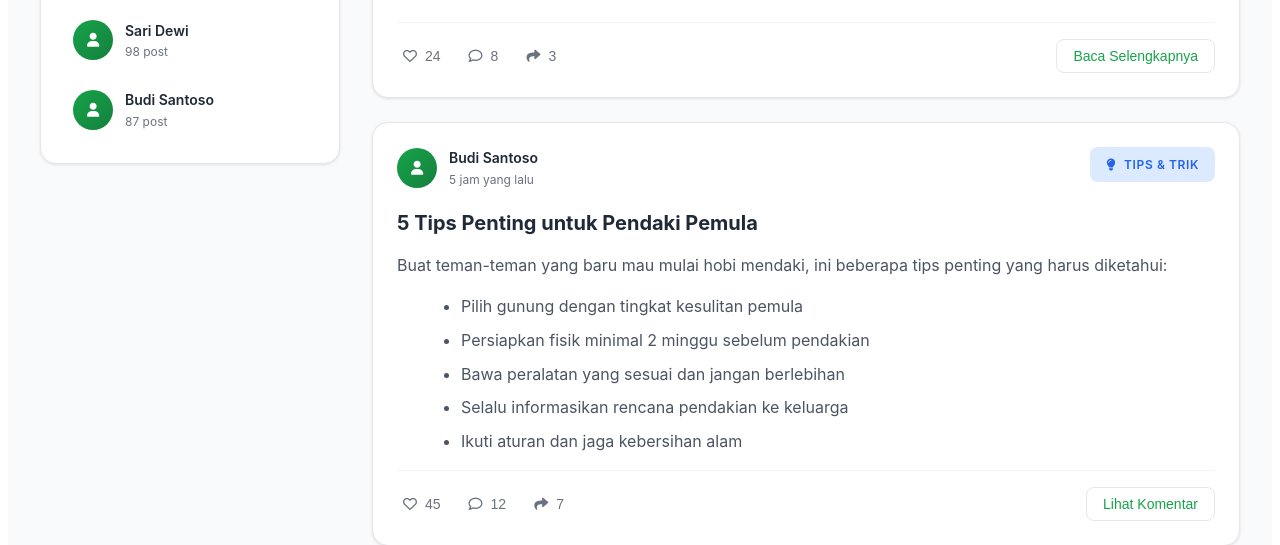
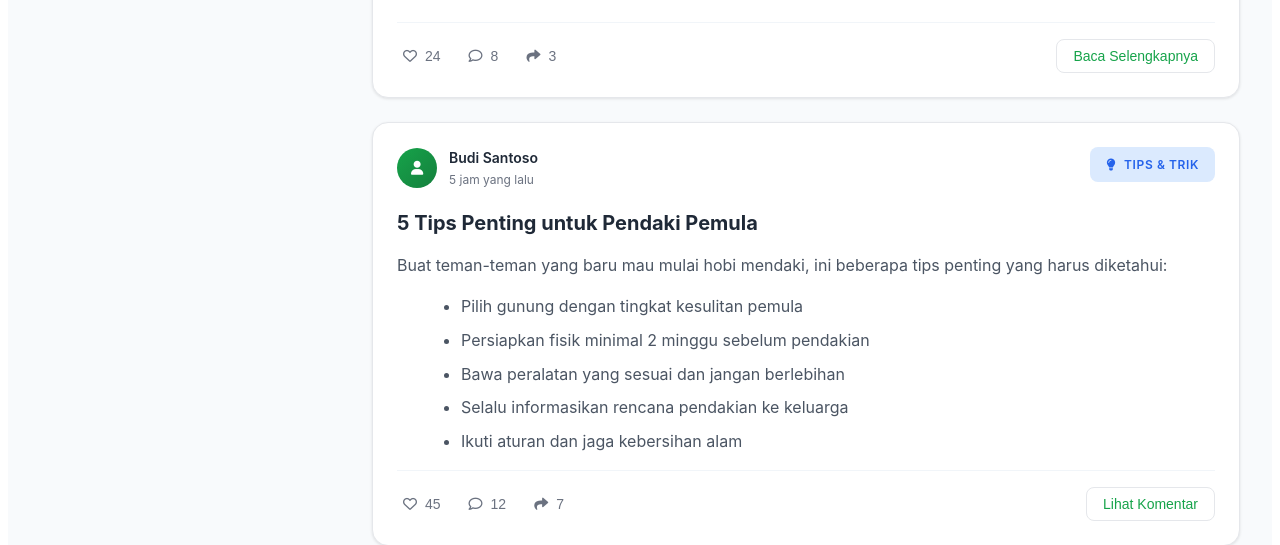
Before and after one commit to Daviarand/KoncoNdaki, a PHP site: page /diskusi.php in a window 1280 px wide. Shown: the part 1027-1572 px from the top of the page. Run offline with PHP 8.4, Linux system fonts and the light colour scheme; the visitor is signed in with stand-in values (Sample User, id 1).

Commit message:
hapus card dummy page diskusi

```diff
--- a/diskusi.php
+++ b/diskusi.php
@@ -159,6 +159,7 @@ session_start();
             <div class="forum-layout">
                 <!-- Sidebar -->
                 <div class="forum-sidebar">
+                    <!-- HAPUS sidebar-card anggota aktif -->
                     <div class="sidebar-card">
                         <h3><i class="fas fa-fire"></i> Topik Populer</h3>
                         <div class="popular-topics">
@@ -188,7 +189,8 @@ session_start();
                             </div>
                         </div>
                     </div>
-
+                    <!-- HAPUS mulai dari sini -->
+                    <!--
                     <div class="sidebar-card">
                         <h3><i class="fas fa-users"></i> Anggota Aktif</h3>
                         <div class="active-members">
@@ -221,6 +223,7 @@ session_start();
                             </div>
                         </div>
                     </div>
+                    -->
                 </div>
 
                 <!-- Main Content -->
--- a/styles/diskusi.css
+++ b/styles/diskusi.css
@@ -65,28 +65,6 @@
     gap: 1.5rem;
 }
 
-.sidebar-card {
-    background-color: white;
-    border-radius: 1rem;
-    padding: 1.5rem;
-    box-shadow: 0 1px 3px rgba(0, 0, 0, 0.1);
-    border: 1px solid #e5e7eb;
-}
-
-.sidebar-card h3 {
-    font-size: 1.125rem;
-    font-weight: 700;
-    color: #1f2937;
-    margin-bottom: 1rem;
-    display: flex;
-    align-items: center;
-    gap: 0.5rem;
-}
-
-.sidebar-card h3 i {
-    color: #16a34a;
-}
-
 /* Popular Topics */
 .popular-topics {
     display: flex;
@@ -126,55 +104,6 @@
 .topic-tag.active i,
 .topic-tag:hover i {
     color: #16a34a;
-}
-
-/* Active Members */
-.active-members {
-    display: flex;
-    flex-direction: column;
-    gap: 0.75rem;
-}
-
-.member-item {
-    display: flex;
-    align-items: center;
-    gap: 0.75rem;
-    padding: 0.5rem;
-    border-radius: 0.5rem;
-    transition: background-color 0.2s ease;
-}
-
-.member-item:hover {
-    background-color: #f3f4f6;
-}
-
-.member-avatar {
-    width: 2.5rem;
-    height: 2.5rem;
-    background: linear-gradient(135deg, #16a34a 0%, #15803d 100%);
-    border-radius: 50%;
-    display: flex;
-    align-items: center;
-    justify-content: center;
-    color: white;
-    font-size: 0.875rem;
-    flex-shrink: 0;
-}
-
-.member-info {
-    display: flex;
-    flex-direction: column;
-}
-
-.member-name {
-    font-size: 0.875rem;
-    font-weight: 600;
-    color: #1f2937;
-}
-
-.member-posts {
-    font-size: 0.75rem;
-    color: #6b7280;
 }
 
 /* Main Forum Content */
```
